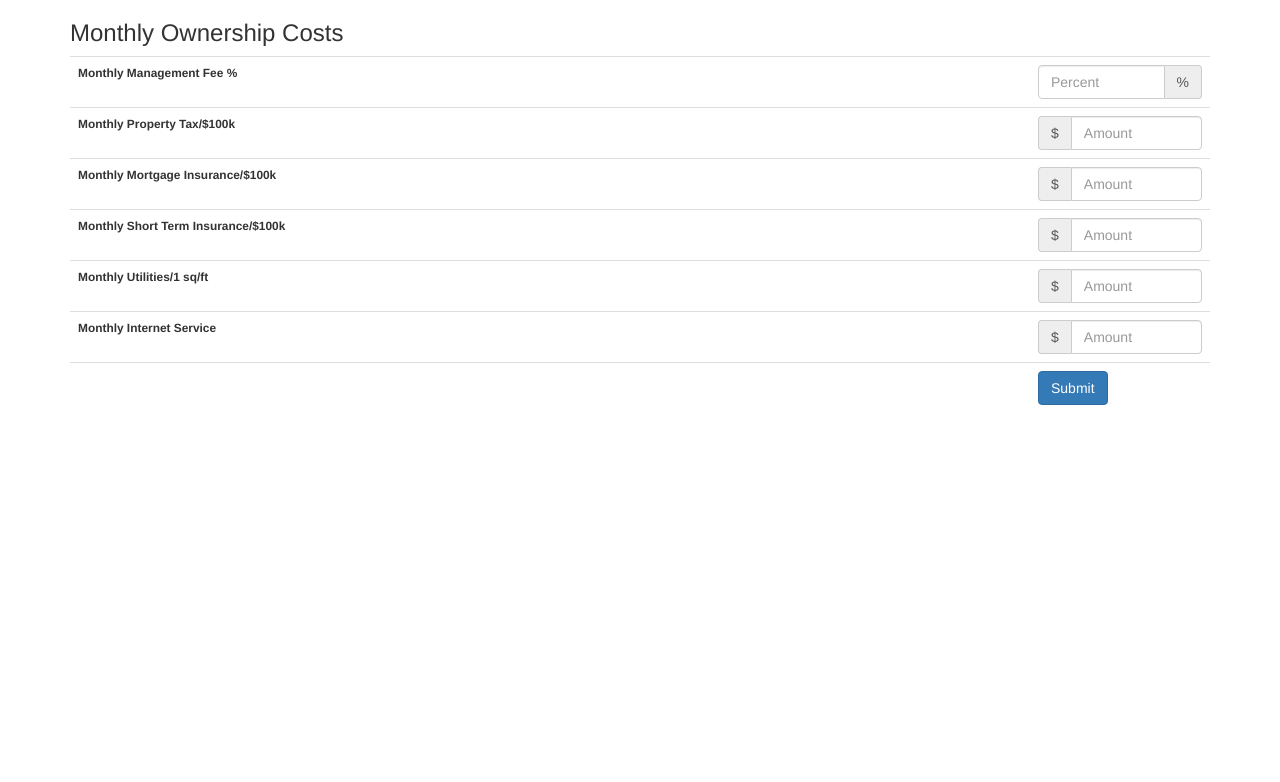
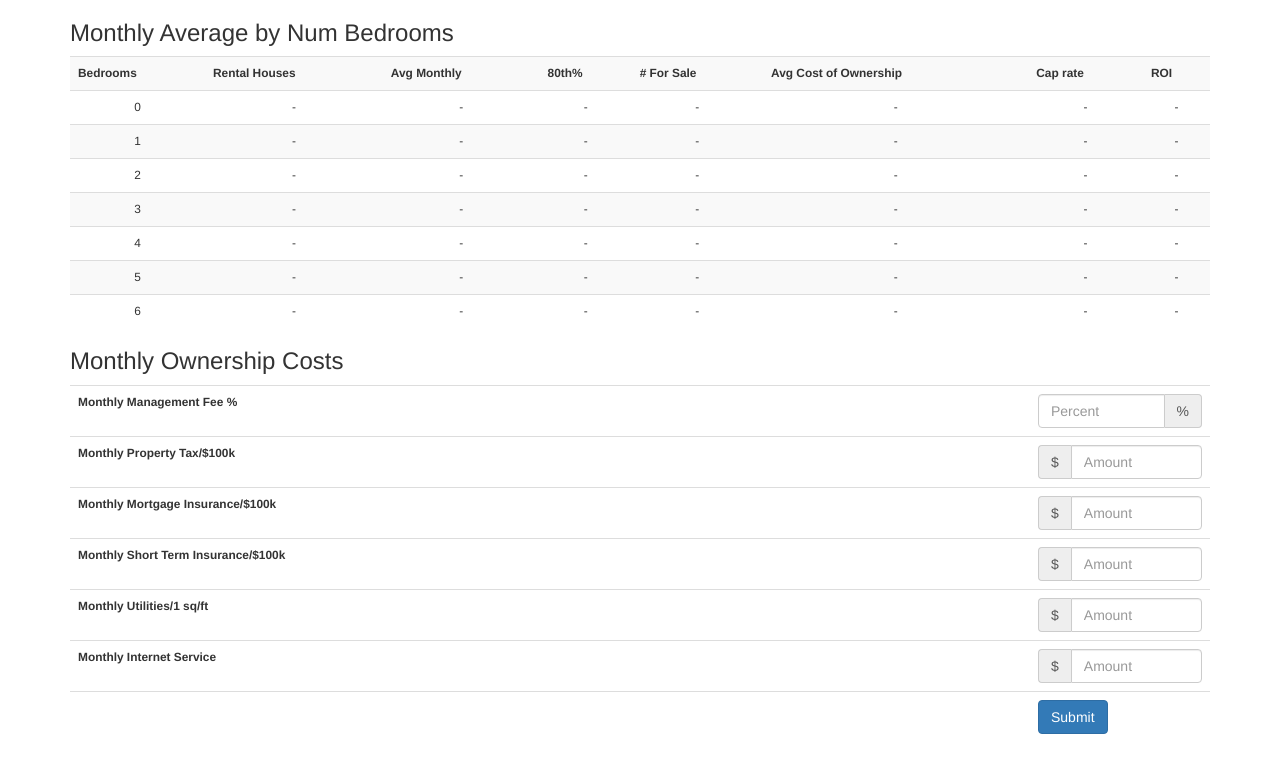
Before and after one commit to superf2t/cascade-creek, a Flask app: template templates/view_place.html in a window 1280 px wide. Shown: the part 708-1490 px from the top of the page. Before the commit the page ends 1113 px from the top, so only its background shows below. Run offline with Flask 2, Linux system fonts and the light colour scheme; the template is opened without the code that fills it, so the values that code supplies are empty; some libraries are stand-ins or nearby versions.

Commit message:
refactor to pull only airbnb listings from current view port

```diff
--- a/templates/view_place.html
+++ b/templates/view_place.html
@@ -49,8 +49,89 @@
         </div>
     </div>
 
-
-    <div id="avg_by_num_bedrooms_div"></div>
+    <h3>Monthly Average by Num Bedrooms</h3>
+    <table class="table table-striped">
+    <tr>
+        <th align="center">Bedrooms</th>
+        <th align="center">Rental Houses</th>
+        <th align="center">Avg Monthly</th>
+        <th align="center">80th%</th>
+        <th align="center"># For Sale</th>
+        <th align="center">Avg Cost of Ownership</th>
+        <th align="center">Cap rate</th>
+        <th align="center">ROI</th>
+    </tr>
+    <tr id="bedrooms_0">
+        <td align="center" id="bedrooms_0_count_bedrooms">0</td>
+        <td align="center" id="bedrooms_0_count_homes">-</td>
+        <td align="center" id="bedrooms_0_avg_bookings">-</td>
+        <td align="center" id="bedrooms_0_eighty_pct">-</td>
+        <td align="center" id="bedrooms_0_count_for_sale">-</td>
+        <td align="center" id="bedrooms_0_avg_cost">-</td>
+        <td align="center" id="bedrooms_0_cap_rate">-</td>
+        <td align="center" id="bedrooms_0_yearly_roi">-</td>
+    </tr>
+    <tr id="bedrooms_1">
+        <td align="center" id="bedrooms_1_count_bedrooms">1</td>
+        <td align="center" id="bedrooms_1_count_homes">-</td>
+        <td align="center" id="bedrooms_1_avg_bookings">-</td>
+        <td align="center" id="bedrooms_1_eighty_pct">-</td>
+        <td align="center" id="bedrooms_1_count_for_sale">-</td>
+        <td align="center" id="bedrooms_1_avg_cost">-</td>
+        <td align="center" id="bedrooms_1_cap_rate">-</td>
+        <td align="center" id="bedrooms_1_yearly_roi">-</td>
+    </tr>
+    <tr id="bedrooms_2">
+        <td align="center" id="bedrooms_2_count_bedrooms">2</td>
+        <td align="center" id="bedrooms_2_count_homes">-</td>
+        <td align="center" id="bedrooms_2_avg_bookings">-</td>
+        <td align="center" id="bedrooms_2_eighty_pct">-</td>
+        <td align="center" id="bedrooms_2_count_for_sale">-</td>
+        <td align="center" id="bedrooms_2_avg_cost">-</td>
+        <td align="center" id="bedrooms_2_cap_rate">-</td>
+        <td align="center" id="bedrooms_2_yearly_roi">-</td>
+    </tr>
+    <tr id="bedrooms_3">
+        <td align="center" id="bedrooms_3_count_bedrooms">3</td>
+        <td align="center" id="bedrooms_3_count_homes">-</td>
+        <td align="center" id="bedrooms_3_avg_bookings">-</td>
+        <td align="center" id="bedrooms_3_eighty_pct">-</td>
+        <td align="center" id="bedrooms_3_count_for_sale">-</td>
+        <td align="center" id="bedrooms_3_avg_cost">-</td>
+        <td align="center" id="bedrooms_3_cap_rate">-</td>
+        <td align="center" id="bedrooms_3_yearly_roi">-</td>
+    </tr>
+    <tr id="bedrooms_4">
+        <td align="center" id="bedrooms_4_count_bedrooms">4</td>
+        <td align="center" id="bedrooms_4_count_homes">-</td>
+        <td align="center" id="bedrooms_4_avg_bookings">-</td>
+        <td align="center" id="bedrooms_4_eighty_pct">-</td>
+        <td align="center" id="bedrooms_4_count_for_sale">-</td>
+        <td align="center" id="bedrooms_4_avg_cost">-</td>
+        <td align="center" id="bedrooms_4_cap_rate">-</td>
+        <td align="center" id="bedrooms_4_yearly_roi">-</td>
+    </tr>
+    <tr id="bedrooms_5">
+        <td align="center" id="bedrooms_5_count_bedrooms">5</td>
+        <td align="center" id="bedrooms_5_count_homes">-</td>
+        <td align="center" id="bedrooms_5_avg_bookings">-</td>
+        <td align="center" id="bedrooms_5_eighty_pct">-</td>
+        <td align="center" id="bedrooms_5_count_for_sale">-</td>
+        <td align="center" id="bedrooms_5_avg_cost">-</td>
+        <td align="center" id="bedrooms_5_cap_rate">-</td>
+        <td align="center" id="bedrooms_5_yearly_roi">-</td>
+    </tr>
+    <tr id="bedrooms_6">
+        <td align="center" id="bedrooms_6_count_bedrooms">6</td>
+        <td align="center" id="bedrooms_6_count_homes">-</td>
+        <td align="center" id="bedrooms_6_avg_bookings">-</td>
+        <td align="center" id="bedrooms_6_eighty_pct">-</td>
+        <td align="center" id="bedrooms_6_count_for_sale">-</td>
+        <td align="center" id="bedrooms_6_avg_cost">-</td>
+        <td align="center" id="bedrooms_6_cap_rate">-</td>
+        <td align="center" id="bedrooms_6_yearly_roi">-</td>
+    </tr>
+    </table>
 
     <form>
     <h3>Monthly Ownership Costs</h3>
@@ -119,70 +200,6 @@
 
 
     {% raw %}
-    <script type="text/x-tmpl" id="avg_by_num_bedrooms_tmpl">
-
-            <h3>Monthly Average by Num Bedrooms</h3>
-            <table class="table table-striped">
-            <tr>
-                <th align="center">Bedrooms</th>
-                <th align="center">Rental Houses</th>
-                <th align="center">Avg Monthly</th>
-                <th align="center">80th%</th>
-                <th align="center"># For Sale</th>
-                <th align="center">Avg Cost of Ownership</th>
-                <th align="center">Cap rate</th>
-                <th align="center">ROI</th>
-            </tr>
-            {% for (var i=0; i < o.length; i++) { %}
-                <tr id="bedroms_{{ row.i_bedrooms }}">
-                    <td align="center" style="background-color: {%= getColor(o[i].i_bedrooms) %}">{%= o[i].i_bedrooms %}</td>
-                    <td align="center">{%= o[i].count_homes %}</td>
-                    <td align="center">${%= o[i].avg_bookings %}</td>
-                    <td align="center">${%= o[i].eighty_pct %}</td>
-                    <td align="center">
-                        {% if (o[i].count_for_sale) { %}
-                            {%= o[i].count_for_sale %}
-                        {% } %}
-                    </td>
-                    <td align="center">
-                        {% if (o[i].avg_cost) { %}
-                            ${%= o[i].avg_cost %}
-                        {% } %}
-                    </td>
-                    {% if (o[i].avg_bookings && o[i].avg_cost) {
-
-                        down_payment = calculateDownPayment(o[i].avg_price);
-                        yearly_net_80 = (o[i].eighty_pct - o[i].avg_cost) * 12;
-                        closing_costs = calculateClosingCosts(o[i].avg_price);
-                        furnishing_costs = calculateFurnishingCosts(o[i].avg_price);
-                        yearly_roi_80 = calculateROI(yearly_net_80, down_payment, closing_costs, furnishing_costs);
-
-                        cap_rate_80 = calculateCapRate(o[i].avg_price, o[i].eighty_pct, o[i].avg_cost, o[i].avg_mortgage);
-
-                        var td_class = "";
-                        if (cap_rate_80 > 10) {
-                            td_class = "success";
-                        }
-                        else if (cap_rate_80 < 10) {
-                            td_class = "danger";
-                        }  %}
-                        <td align="center" class="{%= td_class %}">{%= displayNumber(cap_rate_80, 1, '%') %}</td>
-                        <td align="center" class="{%= td_class %}">{%= displayNumber(yearly_roi_80, 0, '%') %}</td>
-                    {% }
-                       else { %}
-                        <td>&nbsp;</td>
-                        <td>&nbsp;</td>
-                    {% } %}
-
-
-                </tr>
-            {% } %}
-            </table>
-
-
-    </script>
-
-
     <script type="text/x-tmpl" id="for_sale_houses_tmpl">
         <tr id="{%= o.id %}" data-cap="{%= displayNumber(o.cap_rate_80, 1) %}"
             onclick="google.maps.event.trigger(forSaleMarkers[{%= o.id %}], 'click');"
@@ -406,9 +423,9 @@
 
     <script>
     var map = null;
+    var avg_bookings_by_bedrooms = [];
+    var airbnbMarkers = [];
     var forSaleMarkers = [];
-
-    var avg_bookings_by_bedrooms = {{ avg_bookings_by_bedrooms|tojson }};
     var colors = {{ colors|tojson }};
 
     function initMap() {
@@ -431,23 +448,66 @@
             }
         });
 
-        getListings();
+        var bounds = new google.maps.LatLngBounds();
+        bounds.extend(new google.maps.LatLng({{ place.ne_lat }}, {{ place.ne_lng }}))
+        bounds.extend(new google.maps.LatLng({{ place.sw_lat }}, {{ place.sw_lng}}))
+        map.fitBounds(bounds);
+
+        updateMap('{{ place.place_id }}', {{ place.ne_lat }}, {{ place.ne_lng }}, {{ place.sw_lat }}, {{ place.sw_lng}});
+
+        //wait a second before adding listeners so they don't fire while loading page
+        setTimeout(function(){
+            map.addListener('dragend', function() {
+                ne = map.getBounds().getNorthEast();
+                sw = map.getBounds().getSouthWest();
+                updateMap('{{ place.place_id }}', ne.lat(), ne.lng(), sw.lat(), sw.lng());
+            });
+
+            map.addListener('zoom_changed', function() {
+                ne = map.getBounds().getNorthEast();
+                sw = map.getBounds().getSouthWest();
+                updateMap('{{ place.place_id }}', ne.lat(), ne.lng(), sw.lat(), sw.lng());
+            });
+        }, 1000);
+
     }
 
+    function updateMap(place_id, ne_lat, ne_lng, sw_lat, sw_lng) {
+        clearMarkers();
+
+        getAvgBookingsByBedroomByLat(place_id, ne_lat, ne_lng, sw_lat, sw_lng, function() {
+
+            getAirbnbListings(place_id, ne_lat, ne_lng, sw_lat, sw_lng, function() {
+
+                getForSale(ne_lat, ne_lng, sw_lat, sw_lng, function() {
+
+                    updateAvgCostAnalysis();
+
+                });
+            });
+        });
+    }
+
+    function donenow() { console.log('done'); }
+
+
     /* ajaxFunctions */
-    function getListings () {
-        $.getJSON('/place/_listings_geojson/{{ place.place_id }}', function(listings) {
+    function getAvgBookingsByBedroomByLat(place_id, ne_lat, ne_lng, sw_lat, sw_lng, callback) {
+        $.getJSON('/place/_get_avg_bookings_by_bedroom/' + place_id + '/' + ne_lat + '/' + ne_lng + '/' + sw_lat + '/' + sw_lng, function(abbb) {
+                avg_bookings_by_bedrooms = abbb;
+                callback();
+        });
 
-            //var heatmapData = [];
-            var bounds = new google.maps.LatLngBounds();
+        //callback();
+    }
 
-            bounds.extend(new google.maps.LatLng({{ place.ne_lat }}, {{ place.ne_lng }}))
-            bounds.extend(new google.maps.LatLng({{ place.sw_lat }}, {{ place.sw_lng }}))
+    function getAirbnbListings (place_id, ne_lat, ne_lng, sw_lat, sw_lng, callback) {
+        $.getJSON('/place/_listings_geojson/' + place_id + '/' + ne_lat + '/' + ne_lng + '/' + sw_lat + '/' + sw_lng, function(listings) {
 
             for (i = 0; i < listings.length; i++) {
 
                 var latLng = new google.maps.LatLng(listings[i]['lat'], listings[i]['lng'])
-                bounds.extend(latLng)
+                //bounds.extend(latLng)
 
                 var marker = new google.maps.Marker({
                     map: map,
@@ -475,6 +535,8 @@
                                 '</tr></table>' +
                                 '</div>';
 
+                airbnbMarkers.push(marker);
+
                 var infoWindow = new google.maps.InfoWindow();
 
                 marker.addListener('click', function() {
@@ -484,29 +546,14 @@
 
             };
 
-            map.fitBounds(bounds);
+            callback();
 
-            getForSale({{ place.ne_lat }}, {{ place.ne_lng }}, {{ place.sw_lat }}, {{ place.sw_lng}});
-
-            map.addListener('dragend', function() {
-                clearForSale();
-                ne = map.getBounds().getNorthEast();
-                sw = map.getBounds().getSouthWest();
-                getForSale(ne.lat(), ne.lng(), sw.lat(), sw.lng());
-            });
-
-            map.addListener('zoom_changed', function() {
-                clearForSale();
-                ne = map.getBounds().getNorthEast();
-                sw = map.getBounds().getSouthWest();
-                getForSale(ne.lat(), ne.lng(), sw.lat(), sw.lng());
         });
 
 
-        });
     }
 
-    function getForSale(ne_lat, ne_lng, sw_lat, sw_lng) {
+    function getForSale(ne_lat, ne_lng, sw_lat, sw_lng, callback) {
 
         //empty the scroller
         $('#for_sale_listings').find("tr:gt(0)").remove();
@@ -535,15 +582,6 @@
                                 scale: 2,
                                 labelOrigin: new google.maps.Point(0, 8),
                                 strokeColor: getColor(card.beds)
-
-                                /*
-                                url: '/static/images/home' + cleanNumber(card.beds) + '.png',
-                                labelOrigin: new google.maps.Point(0, 25),
-                                scaledSize: {
-                                    height: 20,
-                                    width: 20
-                                }
-                                */
                             },
                             label: {
                                 text: 'wait for it...',
@@ -600,13 +638,7 @@
                         });
 
                         //populate the scroller with this house info
-                        /*
-                        $('#for_sale_listings tr:last').after(
-                            tmpl("for_sale_houses_tmpl", marker)
-                        );
-                        */
                         populateScroller(marker);
-
 
                     }
 
@@ -619,9 +651,10 @@
                 $('#for_sale_listings tr:last').after("<tr><td colspan='3'>No results returned</td></tr>");
             }
 
-            updateAvgCostAnalysis();
+            callback();
 
         });
+
     }
 
     //populate the scroller in order by cap rate desc
@@ -702,56 +735,94 @@
         };
     }
 
-    function clearForSale() {
-
+    function clearMarkers() {
         for (var i = 0; i < forSaleMarkers.length; i++) {
             forSaleMarkers[i].setMap(null);
         }
-
         forSaleMarkers = [];
 
-        for (var i = 0; i < avg_bookings_by_bedrooms.length; i++) {
-            avg_bookings_by_bedrooms[i].count_for_sale = 0;
-            avg_bookings_by_bedrooms[i].avg_cost = 0;
+        for (var i = 0; i < airbnbMarkers.length; i++) {
+            airbnbMarkers[i].setMap(null);
+        }
+        airbnbMarkers = [];
+    }
+
+    function clearCostAnalysis(bedroom_count) {
+        $('#bedrooms_' + bedroom_count + '_count_homes').html('-');
+        $('#bedrooms_' + bedroom_count + '_avg_bookings').html('-');
+        $('#bedrooms_' + bedroom_count + '_eighty_pct').html('-');
+        $('#bedrooms_' + bedroom_count + '_count_for_sale').html('-');
+        $('#bedrooms_' + bedroom_count + '_avg_cost').html('-');
+        $('#bedrooms_' + bedroom_count + '_cap_rate').html('-');
+        $('#bedrooms_' + bedroom_count + '_yearly_roi').html('-');
+    }
+
+
+    //loop through the forSaleMarkers array and update the average monthly table
+    function updateAvgCostAnalysis() {
+
+        //loop through 0-6 bedroom houses and update total num houses and total cost
+        for (i = 0; i <= 6; i++) {
+            //clear out what is currently on the cost analysis
+            clearCostAnalysis(i);
+
+            updateAvgCostAirbnbListings(i);
+            updateAvgCostForSaleListings(i);
         }
 
     }
 
-    //loop through the forSaleMarkers array and update the average monthly table
-    function updateAvgCostAnalysis() {
+    function updateAvgCostAirbnbListings(bedroom_count) {
 
+        //update background color
+        $('#bedrooms_' + bedroom_count + '_count_bedrooms').css('background-color', getColor(bedroom_count));
+
+        var result = $.grep(avg_bookings_by_bedrooms, function(item) {
+            return item.i_bedrooms == bedroom_count;
+        });
+
+        if (result.length > 0) {
+            $('#bedrooms_' + bedroom_count + '_count_homes').html(result[0].count_homes);
+            $('#bedrooms_' + bedroom_count + '_avg_bookings').html(displayNumber(result[0].avg_bookings, 0, '$'));
+            $('#bedrooms_' + bedroom_count + '_eighty_pct').html(displayNumber(result[0].eighty_pct, 0, '$'));
+        }
+    }
+
+    function updateAvgCostForSaleListings(bedroom_count) {
         var arr = [];
 
-        //loop through 1-5 bedroom houses and update total num houses and total cost
-        for (i = 0; i <= 5; i++) {
-
         //grab all the x bedroom houses and put into array
-            var result = $.grep(forSaleMarkers, function(item){
-                return item.bedrooms == i + 'bd';
+        var forSaleResults = $.grep(forSaleMarkers, function(item){
+            return item.bedrooms == bedroom_count + 'bd';
+        });
+        //if there are airbnb's in this area, get their aggregated values
+        var airbnbListingResults = $.grep(avg_bookings_by_bedrooms, function(item) {
+            return item.i_bedrooms == bedroom_count;
         });
 
-            //loop through all houses with x number bedrooms
-            if (result.length > 0) {
+        if (forSaleResults.length > 0) {
 
             //if we haven't started the dictionary for houses with this many bedrooms yet, then start it now
-                var exists = arr[i];
+            var exists = arr[bedroom_count];
             if (!exists)
-                    arr[i] = {"count_for_sale": 0, "total_op_ex": 0, "total_price": 0, "avg_price": 0, "avg_cost": 0, "avg_mortgage": 0};
+                arr[bedroom_count] = {"count_for_sale": 0, "total_op_ex": 0, "total_price": 0, "avg_price": 0, "avg_cost": 0, "avg_mortgage": 0};
 
             //read dictionary into var for simple reference
-                thisListing = arr[i];
+            thisListing = arr[bedroom_count];
 
             //loop through all houses with this many bedrooms and update the dictionary
-                for (j = 0; j < result.length; j++) {
+            for (j = 0; j < forSaleResults.length; j++) {
 
-                    //only try to calculate the results if this is a number
-                    if ($.isNumeric(result[j].price.replace(/[^0-9\.]+/g,""))) {
+                //only try to calculate the forSaleResultss if this is a number
+                if ($.isNumeric(forSaleResults[j].price.replace(/[^0-9\.]+/g,""))) {
                     thisListing.count_for_sale += 1;
 
-                        var all_costs = singleHouseAnalysis(result[j], false);
+                    let all_costs = singleHouseAnalysis(forSaleResults[j], false);
                     thisListing.total_price += all_costs.price;
                     thisListing.total_op_ex += all_costs.op_ex_per_month;
                 }
+
+
             }
 
             //get average cost of ownership and mortgage
@@ -761,36 +832,33 @@
                 thisListing.avg_mortgage = calculateMortgage((thisListing.total_price / thisListing.count_for_sale));
             }
 
-                var exists = avg_bookings_by_bedrooms[i];
-                if (!exists)
-                    avg_bookings_by_bedrooms[i] = { "avg_price": 0,
-                                                    "avg_bookings": 0,
-                                                    "count_homes": 0,
-                                                    "i_bedrooms": i,
-                                                    "count_for_sale": 0,
-                                                    "avg_cost": 0,
-                                                    "avg_mortgage": 0,
+            down_payment = calculateDownPayment(thisListing.avg_price);
+            closing_costs = calculateClosingCosts(thisListing.avg_price);
+            furnishing_costs = calculateFurnishingCosts(thisListing.avg_price);
+
+            if (airbnbListingResults.length > 0) {
+                yearly_net_80 = (airbnbListingResults[0].eighty_pct - thisListing.avg_cost) * 12;
+                yearly_roi_80 = calculateROI(yearly_net_80, down_payment, closing_costs, furnishing_costs);
+                cap_rate_80 = calculateCapRate(thisListing.avg_price, airbnbListingResults[0].eighty_pct, thisListing.avg_cost, thisListing.avg_mortgage);
             }
 
-                avg_bookings_by_bedrooms[i].avg_price = thisListing.avg_price;
-                avg_bookings_by_bedrooms[i].count_for_sale = thisListing.count_for_sale;
-                avg_bookings_by_bedrooms[i].avg_cost = thisListing.avg_cost;
-                avg_bookings_by_bedrooms[i].avg_mortgage = thisListing.avg_mortgage;
+            let td_class = "";
+            if (cap_rate_80 > 10) {
+                td_class = "success";
+            }
+            else if (cap_rate_80 < 10) {
+                td_class = "danger";
+            }
+
+            $('#bedrooms_' + bedroom_count + '_count_for_sale').html(thisListing.count_for_sale);
+            $('#bedrooms_' + bedroom_count + '_avg_cost').html('$' + thisListing.avg_cost);
+            $('#bedrooms_' + bedroom_count + '_cap_rate').html(cap_rate_80 + '%').removeClass().addClass(td_class);
+            $('#bedrooms_' + bedroom_count + '_yearly_roi').html(yearly_roi_80 + '%').removeClass().addClass(td_class);
+
 
         }
-
     }
 
-
-        var result = $.grep(avg_bookings_by_bedrooms, function(item) {
-            return typeof(item) == "object";
-        });
-        displayAvgBookingsTable(result);
-    }
-
-    function displayAvgBookingsTable(data) {
-        $('#avg_by_num_bedrooms_div').html(tmpl("avg_by_num_bedrooms_tmpl", data));
-    }
 
     function singleHouseAnalysis(marker, display_it) {
         id = marker.id;
@@ -814,6 +882,7 @@
         repairs = calculateRepairs(price);
 
         revenue = getAvgBookingsByBedrooms(bedrooms);
+        if (revenue) {
             bookings_eighty_percent = revenue.eighty_pct;
             bookings_average = revenue.avg_bookings;
             management_fee = calculateManagementFee(bookings_eighty_percent);
@@ -830,6 +899,8 @@
             yearly_net_80 = monthly_net_80 * 12;
             yearly_roi_80 = calculateROI(yearly_net_80, down_payment, closing_costs, furnishing_costs);
             cap_rate_80 = calculateCapRate(price, bookings_eighty_percent, op_ex_per_month, mortgage_payment);
+
+
 
 
             house_object = {
@@ -870,6 +941,14 @@
             }
 
             return house_object;
+        }
+        else {
+            console.log('singleHouseAnalysis.getAvgBookingsByBedrooms returns nothing');
+
+            return {}
+        }
+
+
     }
 
     function displayHouseAnalysis(house_object) {
@@ -969,7 +1048,7 @@
     }
 
     function calculateROI(yearly_net_average, down_payment, closing_costs, furnishing_costs) {
-        return (yearly_net_average / (down_payment + closing_costs + furnishing_costs)) * 100
+        return displayNumber((yearly_net_average / (down_payment + closing_costs + furnishing_costs)) * 100, 1);
     }
 
     function calculateCapRate(price, monthly_bookings, monthly_op_ex, monthly_mortgage) {
@@ -979,7 +1058,7 @@
         if (cap_rate == Infinity)
             return 'n/a';
         else
-            return cap_rate;
+            return displayNumber(cap_rate, 1);
     }
 
     function cleanNumber(num) {
@@ -1048,7 +1127,6 @@
     </script>
     <script>
     $(document).ready(function() {
-        //getListings();
         initMap();
     });
     </script>
--- a/utils.py
+++ b/utils.py
@@ -6,10 +6,15 @@ import uuid
 import datetime
 import psycopg2
 import psycopg2.extras
+from flask import current_app as app
 
 def pg_sql(sql, params = ()):
     conn = psycopg2.connect(vars.pg_conn_string)
     cursor = conn.cursor(cursor_factory=psycopg2.extras.RealDictCursor)
+    if app.debug:
+        print '--- SQL ---'
+        print sql % params
+        print '------'
     cursor.execute(sql, params)
     conn.commit()
 
```
Also changed, not shown: pages/place.py (+12 -5 lines), utils_db.py (+16 -6 lines). Lines whose indentation alone changed are shown as unchanged.
